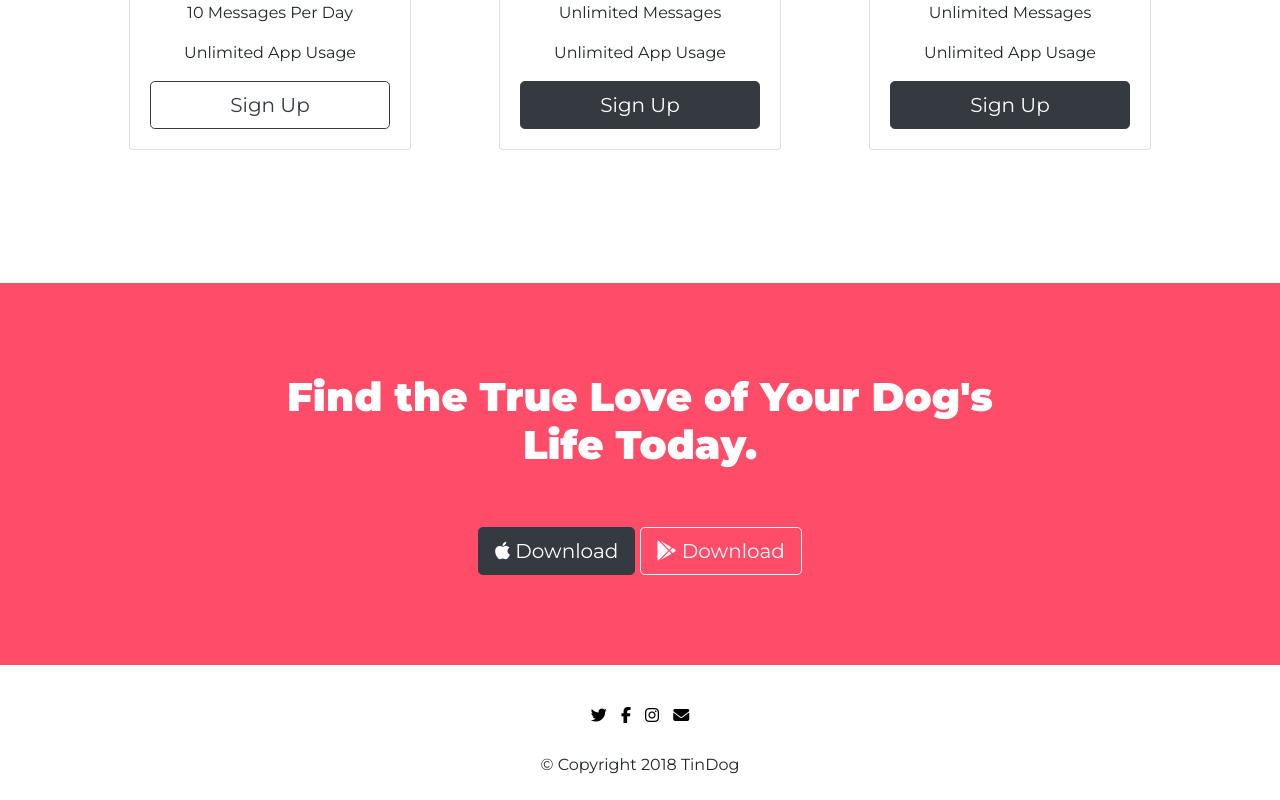
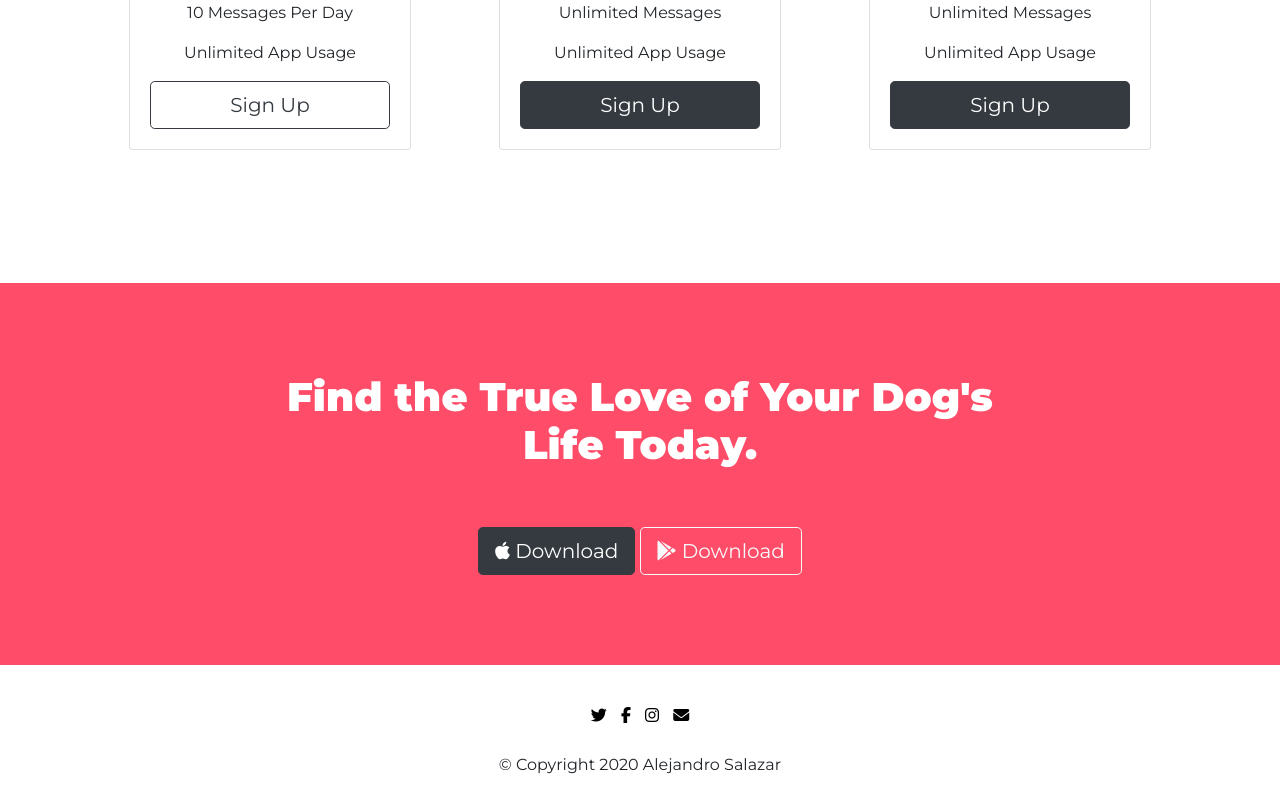
Before and after one commit to salalejo/salalejo, a plain HTML site: page index.html in a window 1280 px wide. Shown: the part 2042-2842 px from the top of the page. Drawn offline with nearby package versions, Linux system fonts and the light colour scheme.

Commit message:
Update index.html

```diff
--- a/index.html
+++ b/index.html
@@ -222,7 +222,7 @@
     <a href="#"><i class="fab fa-instagram footer-rrss-icon"></i></a>
     <a href="#"><i class="fas fa-envelope footer-rrss-icon"></i></a>
 
-    <p>© Copyright 2018 TinDog</p>
+    <p>© Copyright 2020 Alejandro Salazar</p>
 
   </footer>
 
```
